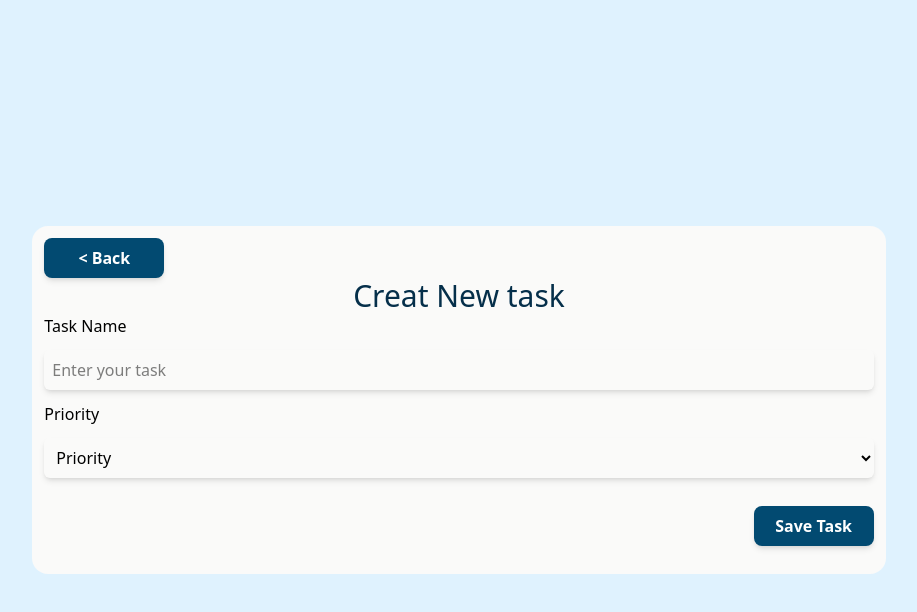
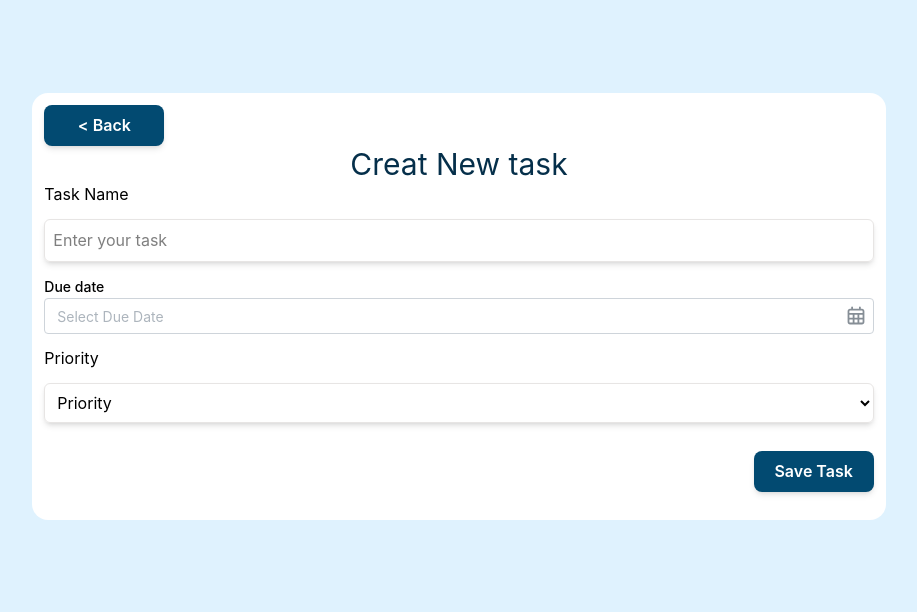
Before and after one commit to mahdinap/Tasks-manager, a React (Vite) app: page /create in a window 1280 px wide. Shown: the top 612 px of the page, without its empty margins (181-1098 px from the left). Built offline with nearby package versions, Linux system fonts and the light colour scheme.

Commit message:
add date picker

```diff
--- a/package.json
+++ b/package.json
@@ -11,9 +11,13 @@
     "server": "json-server-auth db.json --port 5000"
   },
   "dependencies": {
+    "@mantine/core": "^8.3.7",
+    "@mantine/dates": "^8.3.7",
+    "@mantine/hooks": "^8.3.7",
     "@phosphor-icons/react": "^2.1.10",
     "@tailwindcss/vite": "^4.1.13",
     "axios": "^1.13.2",
+    "dayjs": "^1.11.19",
     "react": "^19.1.1",
     "react-dom": "^19.1.1",
     "react-router": "^7.9.3",
--- /dev/null
+++ b/src/components/DatePicker/datePicker.jsx
@@ -0,0 +1,28 @@
+import { useState } from 'react';
+import { DatePickerInput } from '@mantine/dates';
+import { MantineProvider } from '@mantine/core';
+
+
+function DatePicker() {
+  const [value, setValue] = useState(null);
+  console.log(value);
+
+  return (
+    <>
+    <MantineProvider >
+        <DatePickerInput
+        clearable
+        rightSection={
+            <svg xmlns="http://www.w3.org/2000/svg" className=" h-6 fill-current" viewBox="0 0 640 640"><path d="M216 64C229.3 64 240 74.7 240 88L240 128L400 128L400 88C400 74.7 410.7 64 424 64C437.3 64 448 74.7 448 88L448 128L480 128C515.3 128 544 156.7 544 192L544 480C544 515.3 515.3 544 480 544L160 544C124.7 544 96 515.3 96 480L96 192C96 156.7 124.7 128 160 128L192 128L192 88C192 74.7 202.7 64 216 64zM480 496C488.8 496 496 488.8 496 480L496 416L408 416L408 496L480 496zM496 368L496 288L408 288L408 368L496 368zM360 368L360 288L280 288L280 368L360 368zM232 368L232 288L144 288L144 368L232 368zM144 416L144 480C144 488.8 151.2 496 160 496L232 496L232 416L144 416zM280 416L280 496L360 496L360 416L280 416zM216 176L160 176C151.2 176 144 183.2 144 192L144 240L496 240L496 192C496 183.2 488.8 176 480 176L216 176z"/></svg>
+        }
+        rightSectionPointerEvents="none"
+          label="Due date"
+          placeholder="Select Due Date"
+          value={value}
+          onChange={setValue}
+        />
+    </MantineProvider>
+    </>
+  );
+}
+export default DatePicker
--- a/src/index.css
+++ b/src/index.css
@@ -1,27 +1,34 @@
+@tailwind base;
+@tailwind components;
+@tailwind utilities;
 @import "tailwindcss";
+@import '@mantine/core/styles.layer.css';
+@import '@mantine/dates/styles.layer.css';
+
 html, body, #root {
   height: 100%;
   display: grid;
+}
 
-}
 button{
     cursor: pointer;
 }
 
-
 @font-face {
     font-family: suse;
     src: url("../public/fonts/SUSEMono-Medium.woff2");
-     font-weight: 500;
+    font-weight: 500;
     font-style: normal;
 }
+
 @font-face {
     font-family: ubuntu;
     src: url("../public/fonts/Ubuntu-Medium.woff2");
-     font-weight: 500;
+    font-weight: 500;
     font-style: normal;
 }
+
 @theme{
-    --font-suse:"suse";
-    --font-ubuntu:"ubuntu"
+    --font-suse: "suse";
+    --font-ubuntu: "ubuntu";
 }
--- a/src/inputs.jsx
+++ b/src/inputs.jsx
@@ -1,10 +1,10 @@
 export default function Input(prop){
-    const {placholder,type,label,value,name,onChange,id}=prop
+    const {placholder,type,label,value,name,onChange,id,className}=prop
     return(
         <>
         <label>{label}</label>
         <input type={type} placeholder={placholder} value={value} name={name} onChange={onChange} id={id}
-        className="p-2 shadow-md rounded-md"/>
+        className={className}/>
         </>
     )
 
--- a/src/main.jsx
+++ b/src/main.jsx
@@ -2,6 +2,7 @@ import { StrictMode } from 'react'
 import { createRoot } from 'react-dom/client'
 import { createBrowserRouter } from "react-router";
 import { RouterProvider } from "react-router/dom";
+
 import './index.css'
 import SingUp from './pages/signUp.jsx'
 import Login from './pages/logIn.jsx';
--- a/src/pages/create.jsx
+++ b/src/pages/create.jsx
@@ -1,7 +1,7 @@
 import { useEffect } from "react";
 import Input from "../inputs";
-import { ArrowLeft} from "@phosphor-icons/react";
 import Buttons from "../components/buttons";
+import DatePicker from "../components/DatePicker/datePicker";
 
 export default function CreateNewTsk(){
 
@@ -11,20 +11,22 @@ export default function CreateNewTsk(){
         return()=>{
             document.body.classList.remove("bg-sky-100")
         }
-    })
+    },[])
+
     function handlerSubmiit(e){
         e.preventDefault()
     }
     return(
     <>
-    <div className="flex flex-col w-2/3 bg-stone-50 rounded-2xl p-3">
+    <div className="flex flex-col w-2/3 bg-white rounded-2xl p-3">
 
     <Buttons label="< Back" className=" bg-sky-900 rounded-lg shadow-md font-semibold transition-all duration-200 py-2 px-5 text-white active:scale-100 hover:bg-sky-950 w-30" />
         <h2 className="text-sky-950 text-3xl  text-center">Creat New task</h2>
         <form action="" className="flex flex-col gap-3"onSubmit={handlerSubmiit}>
-        <Input label="Task Name" placholder="Enter your task"/>
+        <Input label="Task Name" placholder="Enter your task" className="p-2 shadow-md border border-stone-200 rounded-md"/>
+        <DatePicker className="border"/>
         <label htmlFor="Priority">Priority</label>
-        <select name="Priority" id="Priority" className=" p-2 shadow-md rounded-md">
+        <select name="Priority" id="Priority" className=" p-2 shadow-md rounded-md border border-stone-200">
             <option value="null" disabled selected>Priority</option>
             <option value="high">High</option>
             <option value="medium">Medium</option>
```
Also changed, not shown: 1 other file (tests, documents, lock files or other folders).
